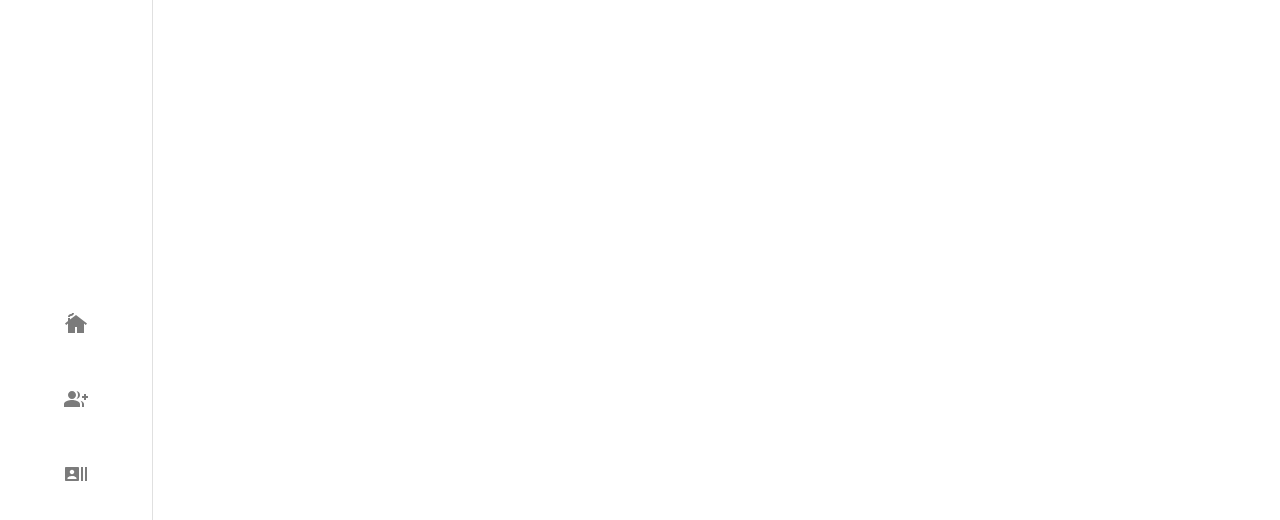
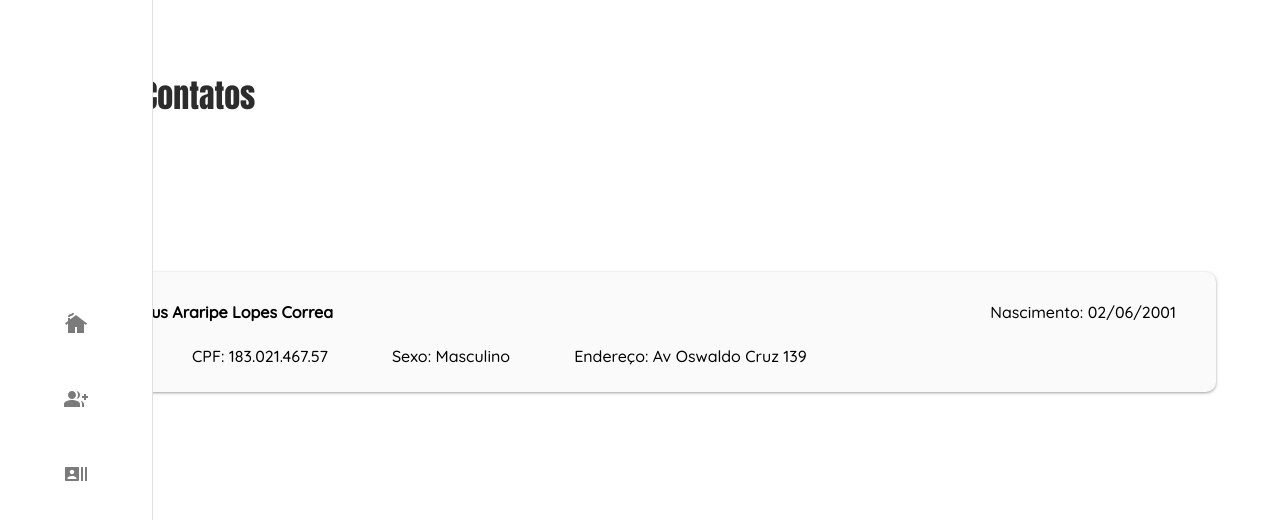
Before and after one commit to MatheusAraripe/cadastro-usuario, a React (Vite) app: page /contacts in a window 1280 px wide. Before the commit this address had no page. Shown: the top 520 px of the page. Built offline with nearby package versions, Linux system fonts and the light colour scheme.

Commit message:
feat: adição do componente de card de contato

```diff
--- a/src/App.css
+++ b/src/App.css
@@ -17,10 +17,15 @@ time, mark, audio, video {
 	padding: 0;
 	border: 0;
 	font-size: 100%;
-	font: inherit;
 	vertical-align: baseline;
 }
-p{
+h1{
+	font-family: 'Anton', sans-serif;
+	font-weight: 100;
+	font-size: xx-large;
+	color: rgb(44, 44, 44);
+}
+p, h2{
 	font-family: 'Quicksand', sans-serif;
 }
 
--- a/src/App.jsx
+++ b/src/App.jsx
@@ -3,6 +3,7 @@ import './App.css'
 import Navbar from './components/Navbar/Navbar'
 import Home from './pages/Home'
 import NewContact from './pages/NewContact'
+import Contacts from './pages/contacts/Contacts'
 
 const App = () => {
   return(
@@ -11,6 +12,7 @@ const App = () => {
       <Routes>
         <Route path='/' element={<Home />} />
         <Route path='/newcontact' element={<NewContact />} />
+        <Route path='/contacts' element={<Contacts />} />
       </Routes>
     </>
   )
--- /dev/null
+++ b/src/components/contactCard/ContactCard.jsx
@@ -0,0 +1,22 @@
+import { Avatar, Box } from '@mui/material'
+import './contactsCard.css'
+import React from 'react'
+
+function ContactCard() {
+  return (
+    <Box className= 'cardContainer' px={5} py={2}>
+        <Box py={2} display={'flex'} justifyContent={'space-between'} alignItems={'center'}>
+            <h2>Matheus Araripe Lopes Correa</h2>
+            <p>Nascimento: 02/06/2001</p>
+        </Box>
+        <Box display={"flex"} justifyContent={'start'} alignItems={'center'} className="mainInfo">
+            <Avatar sx={{marginRight: "3rem"}}>M</Avatar>
+            <p>CPF: 183.021.467.57</p>
+            <p>Sexo: Masculino</p>
+            <p>Endereço: Av Oswaldo Cruz 139</p>
+        </Box>
+    </Box>
+  )
+}
+
+export default ContactCard
--- /dev/null
+++ b/src/components/contactCard/contactsCard.css
@@ -0,0 +1,9 @@
+.cardContainer{
+    background-color: #fafafa;
+    border-radius: 10px;
+    box-shadow: rgba(60, 64, 67, 0.3) 0px 1px 2px 0px, rgba(60, 64, 67, 0.15) 0px 1px 3px 1px;
+}
+
+.mainInfo p{
+    margin-right: 4rem;
+}
--- /dev/null
+++ b/src/components/index.js
@@ -0,0 +1,5 @@
+import PagesTitle from "./pagesTitle/PagesTitle";
+import Navbar from "./Navbar/Navbar";
+import ContactCard from "./contactCard/ContactCard";
+
+export {PagesTitle, Navbar, ContactCard};
--- /dev/null
+++ b/src/components/pagesTitle/PagesTitle.jsx
@@ -0,0 +1,12 @@
+import React from 'react'
+import { Box } from '@mui/material'
+
+function PagesTitle({title}) {
+  return (
+    <Box >
+        <h1>{title}</h1>
+    </Box>
+  )
+}
+
+export default PagesTitle
--- a/src/pages/Home.jsx
+++ b/src/pages/Home.jsx
@@ -1,8 +1,9 @@
 import React from 'react'
+import { PagesTitle } from '../components'
 
 function Home() {
   return (
-    <h1>Home</h1>
+    <PagesTitle title={"Home"} />
   )
 }
 
--- a/src/pages/NewContact.jsx
+++ b/src/pages/NewContact.jsx
@@ -1,8 +1,9 @@
 import React from 'react'
+import { PagesTitle } from '../components'
 
 function NewContact() {
   return (
-    <div>New Contact</div>
+    <PagesTitle title={"Adicione um novo contato"} />
   )
 }
 
--- /dev/null
+++ b/src/pages/contacts/Contacts.jsx
@@ -0,0 +1,16 @@
+import React from 'react'
+import { Box, Container } from '@mui/material'
+import { PagesTitle, ContactCard } from '../../components'
+
+function Contacts() {
+  return (
+    <Container sx={{height: "100vh", paddingTop: "5rem"}} maxWidth='lg'>
+        <PagesTitle title={"Meus Contatos"} />
+        <Box my={20}>
+            <ContactCard />
+        </Box>
+    </Container>
+  )
+}
+
+export default Contacts
```
Also changed, not shown: src/pages/contacts/contacts.css (added).
